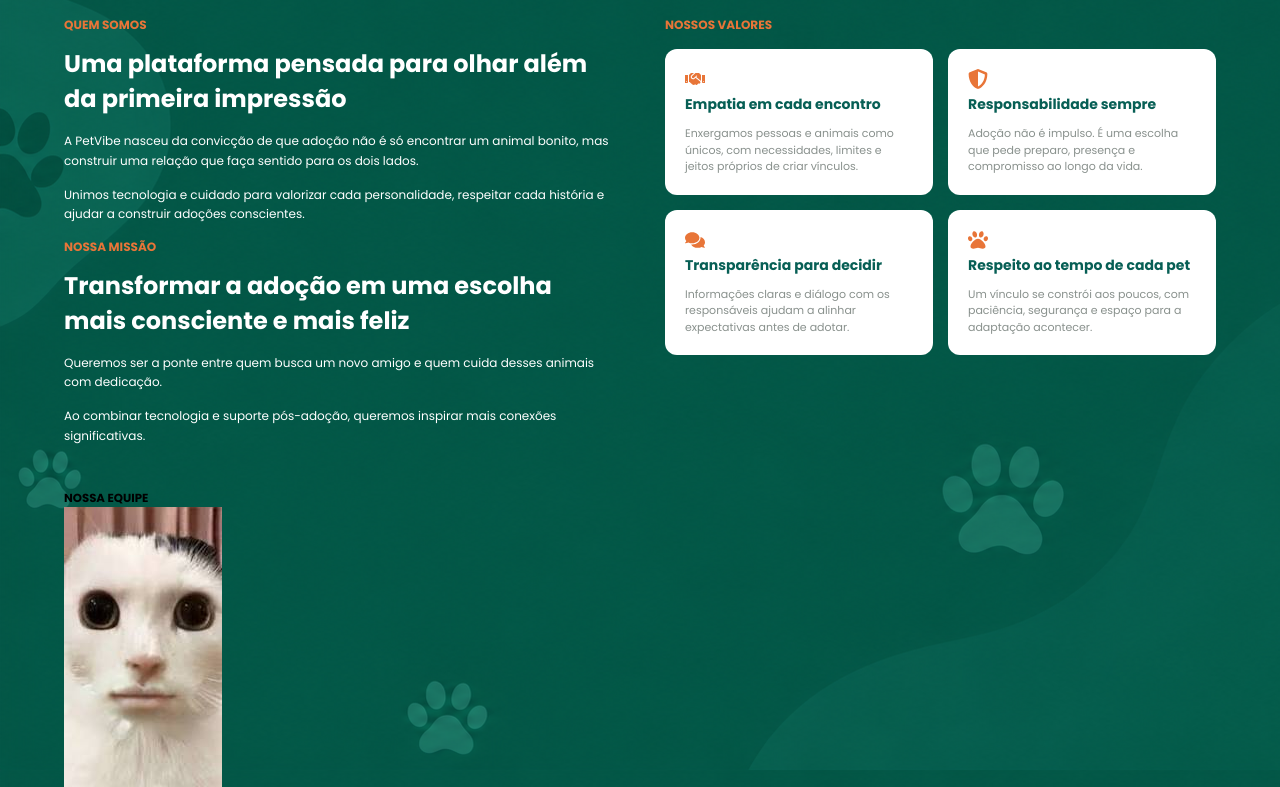
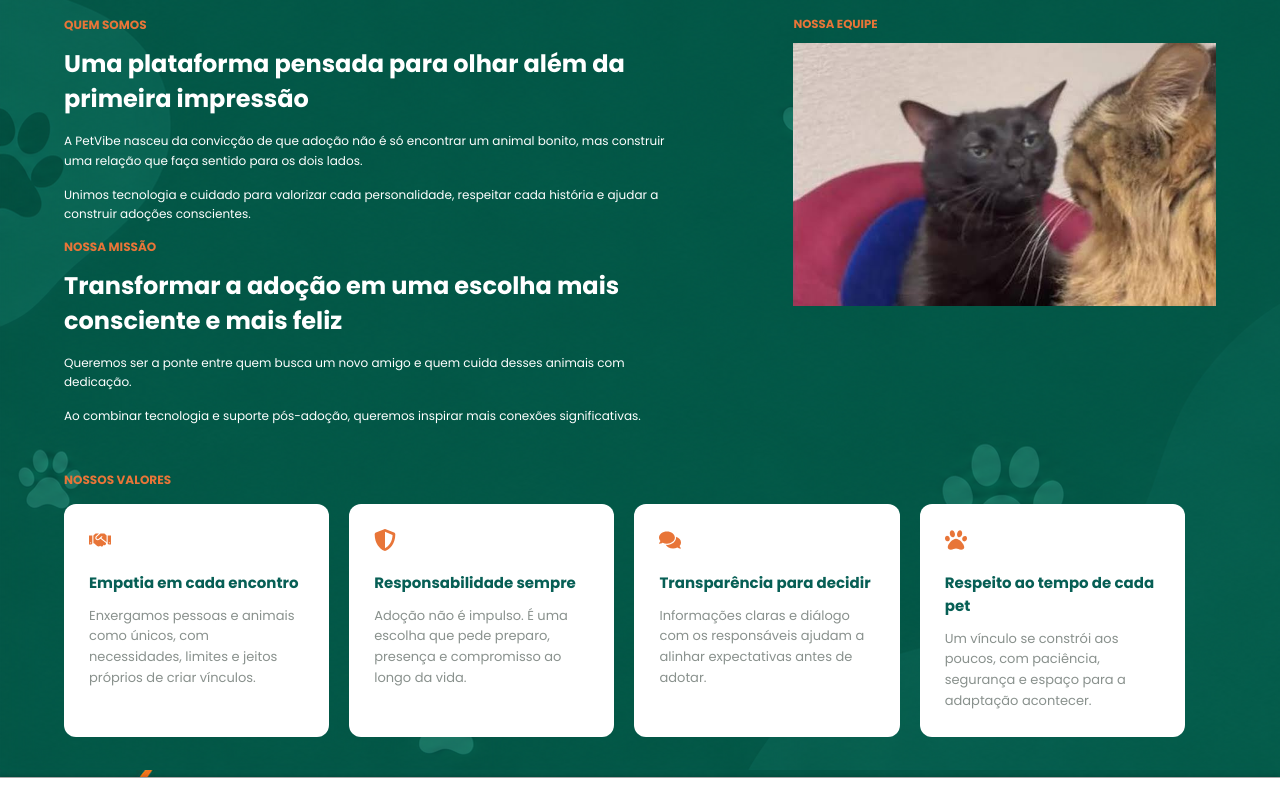
Before and after one commit to Eder-Rafael-Avila/pet-vibe, a React (Vite) app in the folder frontend/: page / in a window 1280 px wide. Shown: the part 3180-3967 px from the top of the page. Built offline with nearby package versions, Linux system fonts and the light colour scheme; no server answers; a web font is replaced by a local one.

Commit message:
Sobre nos finalizado

```diff
--- a/frontend/src/pages/page-home/index.jsx
+++ b/frontend/src/pages/page-home/index.jsx
@@ -187,7 +187,18 @@ export default function Home({
                 </div>
 
 
-                <div className="valores">
+
+                        <div className="equipe">
+                            <div className="titulo-equipe">
+                                <h3>NOSSA EQUIPE</h3>
+                            </div>
+
+                            <div className="imagem-equipe">
+                                 <img src="public/assets/images/equipe-gato.jfif" alt="" />
+                            </div>
+                        </div>
+
+                        <div className="valores">
 
                     <h3>NOSSOS VALORES</h3>
 
@@ -222,14 +233,6 @@ export default function Home({
                     </div>
                 </div>
 
-
-                        <div className="equipe">
-                            <div className="titulo-equipe">
-                                <h3>NOSSA EQUIPE</h3>
-
-                                <img src="public/assets/images/equipe-gato.jfif" alt="" />
-                            </div>
-                        </div>
             </section>
 
             <Footer />
--- a/frontend/src/pages/page-home/index.scss
+++ b/frontend/src/pages/page-home/index.scss
@@ -278,9 +278,10 @@
             padding: 10px;
 
 
-            h3{
+            h3 {
                 color: #e87538;
             }
+
             h1 {
                 text-align: center;
                 color: #ffffff;
@@ -295,6 +296,8 @@
     }
 
     .texto-sobre {
+        max-width: 90%;
+
         h3 {
             color: #e87538;
             font-size: 12px;
@@ -316,6 +319,8 @@
     }
 
     .valores {
+        width: 100%;
+
         h3 {
             color: #e87538;
             font-size: 12px;
@@ -324,44 +329,55 @@
 
         .cards-valores {
             display: grid;
-            grid-template-columns: 1fr 1fr;
-            gap: 15px;
+            grid-template-columns: repeat(4, 1fr);
+            gap: 20px;
+            width: 165%;
 
             .card-valor {
                 background-color: white;
-                padding: 20px;
+                padding: 25px;
                 border-radius: 12px;
-                min-height: 130px;
+                width: 100%;
+                box-sizing: border-box;
 
                 .icon {
                     color: #e87538;
-                    font-size: 20px;
-                }
-
-                span {
-                    display: flex;
-                    align-items: center;
-                    justify-content: center;
-                    background-color: #fff5ef;
-                    color: #f07842;
-                    width: 30px;
-                    height: 30px;
-                    border-radius: 50%;
-                    margin-bottom: 12px;
+                    font-size: 22px;
+                    margin-bottom: 15px;
                 }
 
                 h4 {
                     color: #075f55;
-                    font-size: 14px;
-                    margin-bottom: 10px;
+                    font-size: 15px;
+                    margin-bottom: 12px;
                 }
 
                 p {
                     color: #89918d;
-                    font-size: 11px;
-                    line-height: 1.5;
+                    font-size: 13px;
+                    line-height: 1.6;
                 }
             }
         }
     }
+
+    .equipe {
+        width: 100%;
+        height: 100%;
+
+        .titulo-equipe {
+            h3 {
+                color: #e87538;
+                margin-bottom: 10px;
+            }
+        }
+
+        .imagem-equipe {
+
+            img {
+                width: 100%;
+                height: 100%;
+            }
+        }
+    }
 }
```
Also changed, not shown: frontend/public/assets/images/equipe-gato.jfif.
